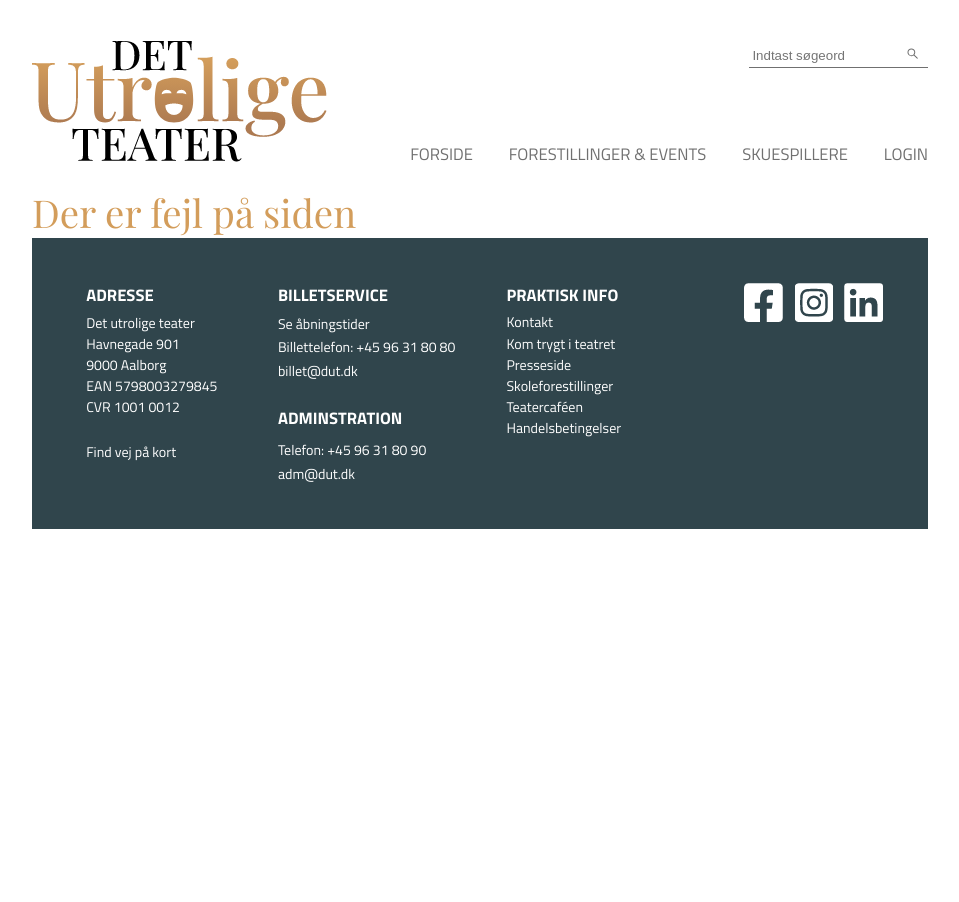
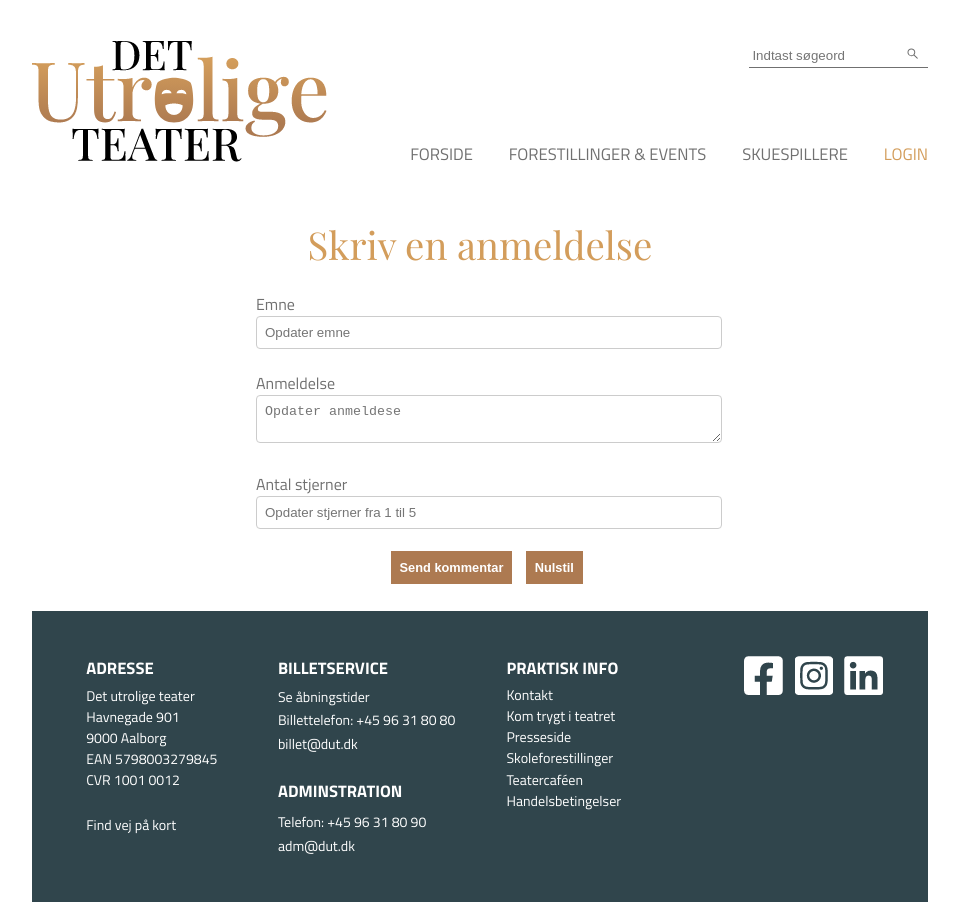
Before and after one commit to MariaEhlert/det-utrolige-teater, a React (Create React App) app: page /admin/1 in a window 1280 px wide. Shown: the whole page, without its empty margins (160-1119 px from the left). Before the commit the page ends 800 px from the top, so only its background shows below. Built offline with nearby package versions, Linux system fonts and the light colour scheme; a web font is replaced by a local one.

Commit message:
opdatering af anmeldesler færdig

```diff
--- /dev/null
+++ b/src/Components/Admin/EditUserComment.jsx
@@ -0,0 +1,76 @@
+import axios from "axios";
+import { useForm } from "react-hook-form";
+import { Link, useNavigate, useParams } from "react-router-dom";
+import { authHeader } from "../Helpers/Auth/Auth";
+import style from './EditUserCommet.module.scss';
+
+export const EditUserComment = () => {
+    const {comment_id} = useParams();
+    const { register, handleSubmit, formState: { errors } } = useForm();
+    const navigate = useNavigate();
+    const onSubmit = async (data) => {
+        const formData = new URLSearchParams();
+        // const formData = new FormData();
+        formData.append('id', comment_id);
+        formData.append('subject', data.subject);
+        formData.append('comment', data.comment);
+        formData.append('num_stars', data.num_stars);
+        formData.append('active', 1);
+        // bruger authHeader til at tjekke om sessionStorage eksisterer
+        const result = await axios.put('https://api.mediehuset.net/detutroligeteater/reviews', formData, { headers: authHeader() });
+        if (result) {
+            alert('Din kommentar er opdateret')
+            navigate('/admin', { replace: true })
+
+        } else {
+            console.log(errors);
+        }
+    }
+    return (
+        <section>
+            <article className={style.editFormWrapper}>
+                <form onSubmit={handleSubmit(onSubmit)}>
+                    <h2>Skriv en anmeldelse</h2>
+                    <div className={style.formElement}>
+                        <div className={style.formInput}>
+                            <label>Emne</label>
+                            <input type="text" id="subject" placeholder="Opdater emne"{...register('subject', { required: true })} />
+                        </div>
+                        <span>
+                            {errors.subject && (
+                                <p>Skriv i emne</p>
+                            )}
+                        </span>
+                    </div>
+                    <div className={style.formElement}>
+                        <div className={style.formInput}>
+                            <label>Anmeldelse</label>
+                            <textarea id="comment" placeholder="Opdater anmeldese" {...register('comment', { required: true })}></textarea>
+                        </div>
+                        <span>
+                            {errors.comment && (
+                                <p>Skrive i anmeldelse</p>
+                            )}
+                        </span>
+                    </div>
+                    <div className={style.formElement}>
+                        <div className={style.formInput}>
+                            <label>Antal stjerner</label>
+                            <input type='number' id="num_stars" placeholder="Opdater stjerner fra 1 til 5" {...register('num_stars', { required: true, min: 1, max: 5 })}></input>
+                        </div>
+                        <span>
+                            {errors.num_stars && (
+                                <p>Giv antal stjerner fra 1 til 5</p>
+                            )}
+                        </span>
+                    </div>
+                    <div className={style.btnWrapper}>
+                        <button>Send kommentar</button>
+                        <button type='reset'>Nulstil</button>
+                    </div>
+                </form>
+            </article>
+        </section>
+
+    )
+}
--- /dev/null
+++ b/src/Components/Admin/EditUserCommet.module.scss
@@ -0,0 +1,44 @@
+@import '../../App.scss';
+.editFormWrapper {
+    display: flex;
+    justify-content: center;
+    form {
+        width: 50%;
+        h2 {
+            padding-bottom: 5%;
+            padding-top: 3%;
+            text-align: center;
+        }
+        .formElement {
+            padding-bottom: 5%;
+            .formInput {
+                input[type=text],
+                textarea {
+                    width: 100%;
+                    padding: 0.5rem;
+                    border: 1px solid #ccc;
+                    border-radius: 4px;
+                }
+            }
+            input[type=number]{
+                width: 100%;
+                padding: 0.5rem;
+                border: 1px solid #ccc;
+                border-radius: 4px;
+            }
+        }
+        span {
+            text-align: center;
+            color: red;
+        }
+    }
+    .btnWrapper{
+        text-align: center;
+        button {
+            @include orangeBtn;
+            margin-left: 3%;
+            padding: 2%;
+            cursor: pointer;
+        }
+    }
+}
--- a/src/Components/Admin/UserComment.jsx
+++ b/src/Components/Admin/UserComment.jsx
@@ -4,6 +4,7 @@ import { authHeader, useAuth } from "../Helpers/Auth/Auth";
 import UserCommentIcon from '../../Assets/Image/Usercomments-icon.png'
 import DeleteIcon from '../../Assets/Image/Delete-icon.png'
 import EditIcon from '../../Assets/Image/Edit-icon.png'
+import { Link } from "react-router-dom";
 // import { useParams } from "react-router-dom";
 
 export const UserCommentList = () => {
@@ -58,7 +59,10 @@ export const UserCommentList = () => {
                         <td>{item.event_title}</td>
                         <td>{item.comment}</td>
                         <td>{item.num_stars}</td>
-                        <td className="imageTd"><img src={EditIcon} alt="edit-icon" /> <img onClick={() => deleteComment(item.id)} src={DeleteIcon} alt="delete-icon" /></td>
+                        <td className="imageTd">
+                        <Link to={`/admin/${item.id}`}><img src={EditIcon} alt="edit-icon" /></Link>
+                        <img onClick={() => deleteComment(item.id)} src={DeleteIcon} alt="delete-icon" />
+                        </td>
                     </tr>
                         )
                     })}
--- a/src/Components/AppRouter/AppRouter.jsx
+++ b/src/Components/AppRouter/AppRouter.jsx
@@ -8,25 +8,35 @@ import { EventsList } from "../Sites/PerformancesAndEvents/EventsList"
 import { ActorsDetails } from "../Sites/Actors/ActorsDetails"
 import { SearchResult } from "../Search/SearchResult"
 import { BuyTicket } from "../BuyTicket/BuyTicket"
+import { EditUserComment } from "../Admin/EditUserComment"
 
 export const AppRouter = () => {
   return (
     <Routes>
       <Route index element={<Home />} />
+
       <Route path="/events">
         <Route index element={<EventsList />}/>
         <Route path=":event_id" element={<EventDetails/>}/>
       </Route>
+
       <Route path="/actors" >
         <Route index element={<Actors/>}/>
         <Route path=":actor_id" element={<ActorsDetails/>}/>
       </Route>
-      <Route path="/login" element={<Login/>}/>
+
+      <Route path="/admin" >
+        <Route index element={<Login/>}></Route>
+        <Route path=":comment_id" element={<EditUserComment/>}/>
+      </Route>
+
       <Route path="/search" element={<SearchResult/>}/>
+
       <Route path="/buyticket">
         <Route index element={<NoPage/>}/>
         <Route path=":event_id" element={<BuyTicket/>}/>
       </Route>
+
       <Route path="*" element={<NoPage />} />
     </Routes>
   )
--- a/src/Components/Partials/BurgerMenu.jsx
+++ b/src/Components/Partials/BurgerMenu.jsx
@@ -19,7 +19,7 @@ export const BurgerMenu = () => {
                 <li><NavLink className="navigationLinks" to='/' onClick={handleToggle}>FORSIDE</NavLink></li>
                 <li><NavLink className="navigationLinks" to='/events' onClick={handleToggle}>FORESTILLINGER &#38; EVENTS</NavLink></li>
                 <li><NavLink className="navigationLinks" to='/actors' onClick={handleToggle}>SKUESPILLERE</NavLink></li>
-                <li><NavLink className="navigationLinks" to='/login' onClick={handleToggle}>LOGIN</NavLink></li>
+                <li><NavLink className="navigationLinks" to='/admin' onClick={handleToggle}>LOGIN</NavLink></li>
             </ul>
         </>
     )
--- a/src/Components/Partials/Nav.jsx
+++ b/src/Components/Partials/Nav.jsx
@@ -8,7 +8,7 @@ export const Nav = () => {
 			<li><NavLink to='/'>FORSIDE</NavLink></li>
 			<li><NavLink to='/events'>FORESTILLINGER &#38; EVENTS</NavLink></li>
 			<li><NavLink to='/actors'>SKUESPILLERE</NavLink></li>
-			<li><NavLink to='/login'>{loginData ? ('MIN SIDE') : ('LOGIN')}</NavLink></li>
+			<li><NavLink to='/admin'>{loginData ? ('MIN SIDE') : ('LOGIN')}</NavLink></li>
 		</ul>
 	)
 }
```
